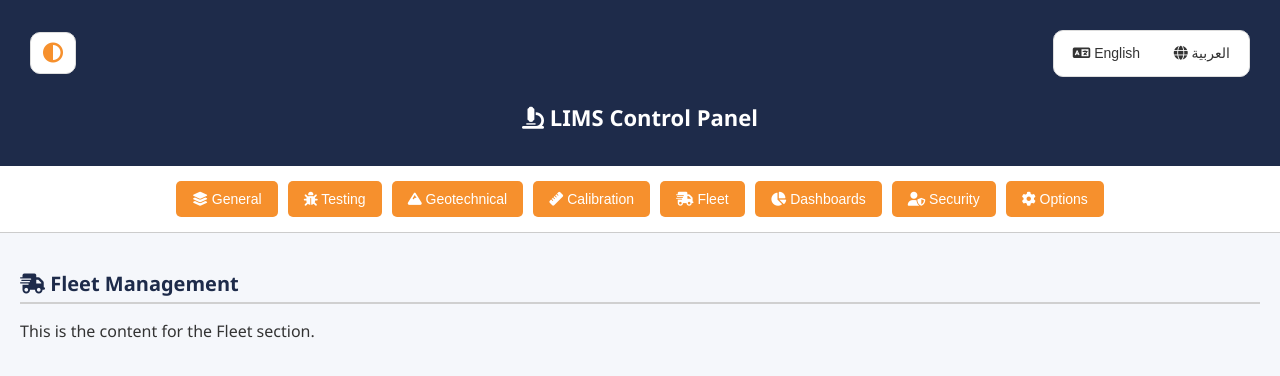
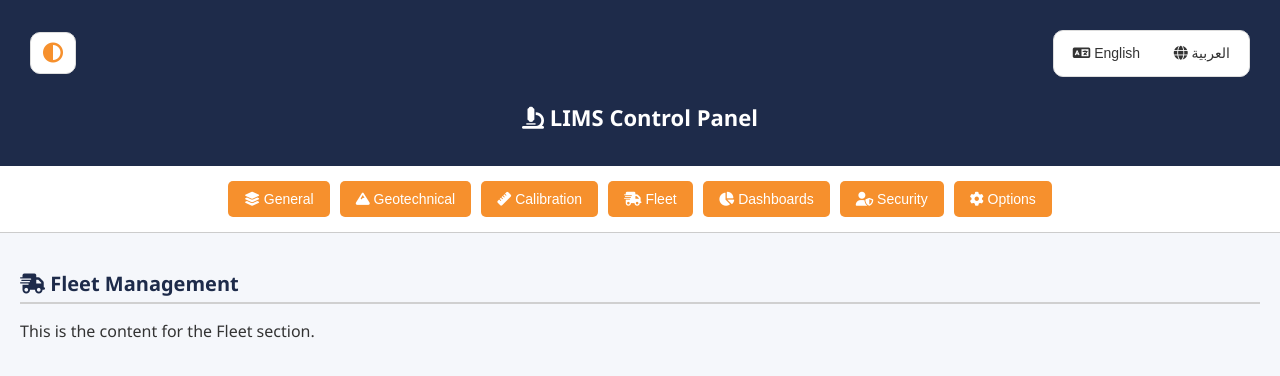
Before and after one commit to forrh/projectpartone, a plain HTML site: page fleet.html in a window 1280 px wide. Drawn offline with nearby package versions, Linux system fonts and the light colour scheme.

Commit message:
Update navbar.html

```diff
--- a/navbar.html
+++ b/navbar.html
@@ -1,9 +1,5 @@
 <nav class="main-menu">
     <button onclick="window.location.href = 'index.html'"><i class="fas fa-layer-group"></i> <span data-key="General">General</span></button>
-    <button onclick="window.location.href = 'testing.html'">
-    <i class="fas fa-bug"></i>
-    <span data-key="Testing">Testing</span>
-</button>
     <button onclick="window.location.href = 'geotech.html'"><i class="fas fa-mountain"></i> <span data-key="Geotechnical">Geotechnical</span></button>
     <button onclick="window.location.href = 'calibration.html'"><i class="fas fa-ruler"></i> <span data-key="Calibration">Calibration</span></button>
     <button onclick="window.location.href = 'fleet.html'"><i class="fas fa-truck-fast"></i> <span data-key="Fleet">Fleet</span></button>
```
